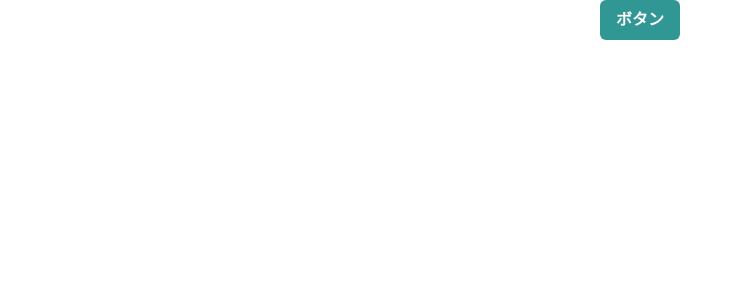
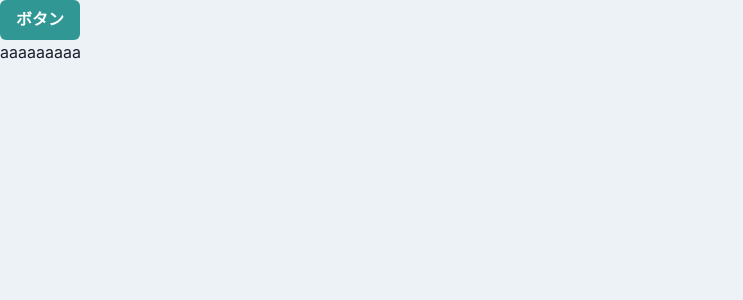
Before and after one commit to yofio/easy-web-React-Typescript, a React (Create React App) app: page / in a window 1280 px wide. Shown: the top 300 px of the page, without its empty margins (0-743 px from the left). Built offline with nearby package versions, Linux system fonts and the light colour scheme.

Commit message:
globalなスタイルを設定する

```diff
--- a/src/App.tsx
+++ b/src/App.tsx
@@ -1,11 +1,12 @@
 import { Button, ChakraProvider } from "@chakra-ui/react";
-import "./styles.css";
+import thema from "./thema/thema";
 
 export default function App() {
   return (
     <div className="App">
-      <ChakraProvider>
+      <ChakraProvider theme={thema}>
         <Button colorScheme="teal">ボタン</Button>
+        <p>aaaaaaaaa</p>
       </ChakraProvider>
     </div>
   );
--- /dev/null
+++ b/src/thema/thema.ts
@@ -0,0 +1,14 @@
+import { extendTheme } from "@chakra-ui/react";
+
+const thema = extendTheme({
+  styles: {
+    global: {
+      body: {
+        backgroundColor: "gray.100",
+        color: "gray.800"
+      }
+    }
+  }
+});
+
+export default thema;
```
